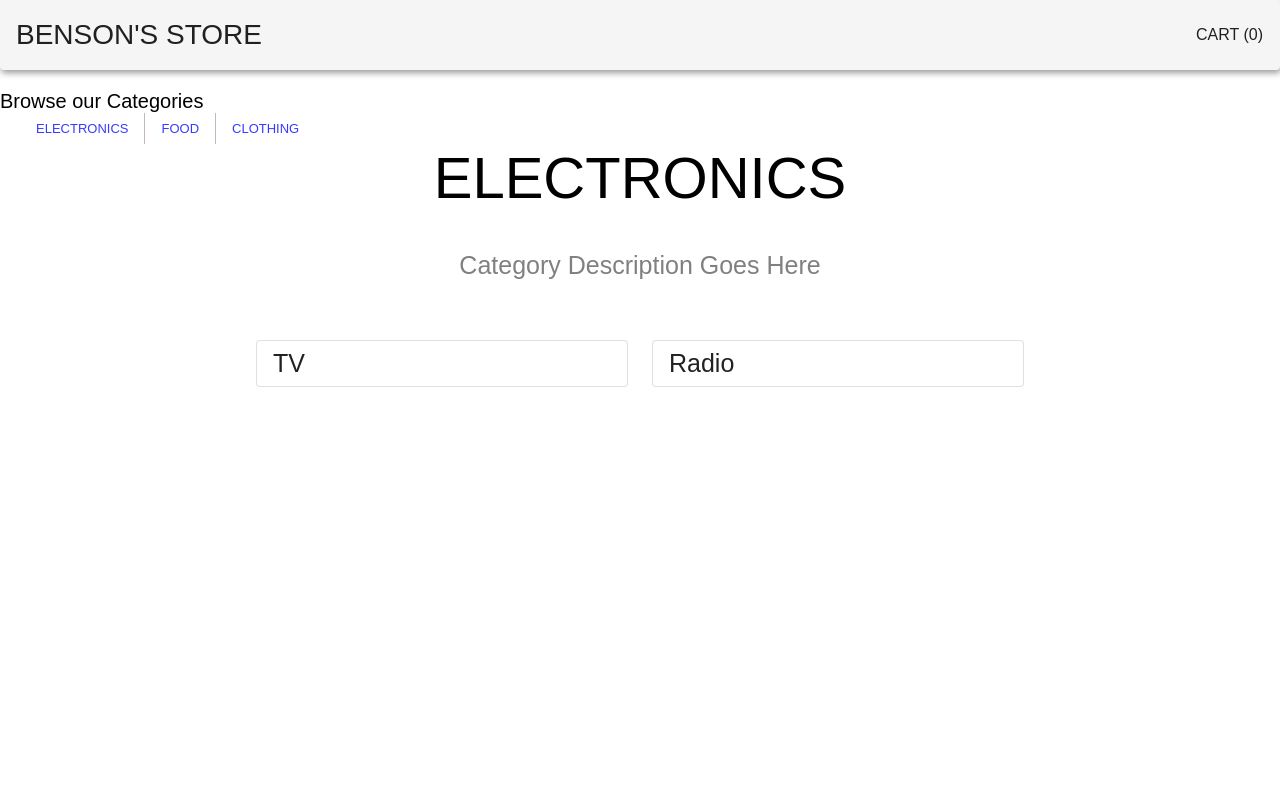
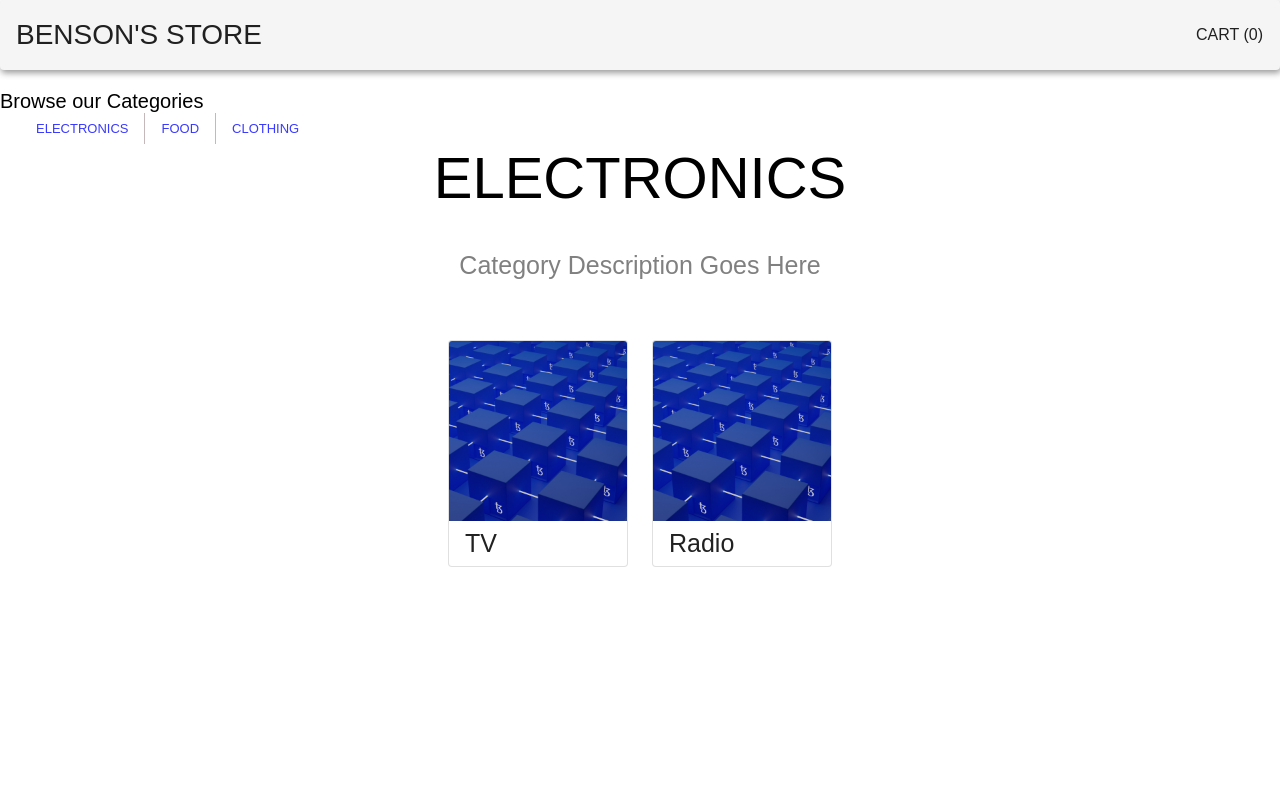
Before and after one commit to tm-LBenson/redux, a React (Create React App) app: page / in a window 1280 px wide. Both pictures are taken after a click on the item "ELECTRONICS". Shown: the top 800 px of the page. Built offline with nearby package versions, Linux system fonts and the light colour scheme.

Commit message:
add placeholder img

```diff
--- a/src/components/Products.jsx
+++ b/src/components/Products.jsx
@@ -1,8 +1,9 @@
 /** @format */
 
-import { Card, Grid, ListItem } from '@mui/material';
+import { Card, CardMedia, Grid, ListItem } from '@mui/material';
 import React from 'react';
 import { connect } from 'react-redux';
+import image from '../images/placeholder.jpg';
 function Products({ products, activeCategory }) {
   const activeProducts = products.products.filter(
     (item) => item.category.toUpperCase() === activeCategory.activeCategory,
@@ -17,18 +18,30 @@ function Products({ products, activeCategory }) {
         <ul className="products">
           <Grid
             container
-            rowSpacing="1"
+            direction="row"
+            justifyContent="flex-start"
+            alignItems="flex-start"
+            rowSpacing="30"
             columnSpacing={{ xs: 1, sm: 2, md: 3 }}
           >
             {activeProducts.map((item, idx) => (
               <Grid
+                width="100"
                 key={idx}
                 item
                 xs={6}
               >
-                <Card variant="outlined">
-                  <ListItem>{item.name}</ListItem>
-                </Card>
+                <div className="products__items">
+                  <Card variant="outlined">
+                    <CardMedia
+                      component="img"
+                      alt="item.name"
+                      height="180"
+                      image={image}
+                    />
+                    <ListItem>{item.name}</ListItem>
+                  </Card>
+                </div>
               </Grid>
             ))}
           </Grid>
--- a/src/sass/components/_products.scss
+++ b/src/sass/components/_products.scss
@@ -2,7 +2,7 @@
 
 .products {
   height: 80vh;
-  width: 60%;
+  width: 30%;
   margin: auto;
   li {
     list-style: none;
@@ -15,12 +15,11 @@
   align-items: center;
   width: 100%;
   margin: auto;
-h1{
-  margin-bottom: 4rem;
+  h1 {
+    margin-bottom: 4rem;
+  }
+
+  h4 {
+    margin-bottom: 6rem;
+  }
 }
-
-h4{
-  margin-bottom: 6rem;
-}
-
-}
--- a/src/sass/vendors/_mui.scss
+++ b/src/sass/vendors/_mui.scss
@@ -5,3 +5,7 @@ nav .MuiCard-root {
   border-radius: none !important;
   background-color: #f5f5f5 !important;
 }
+
+.products__item {
+  width: 8rem !important;
+}
```
Also changed, not shown: src/images/placeholder.jpg (renamed from src/images/shubham-dhage-KZprVTQ8L7E-unsplash.jpg).
